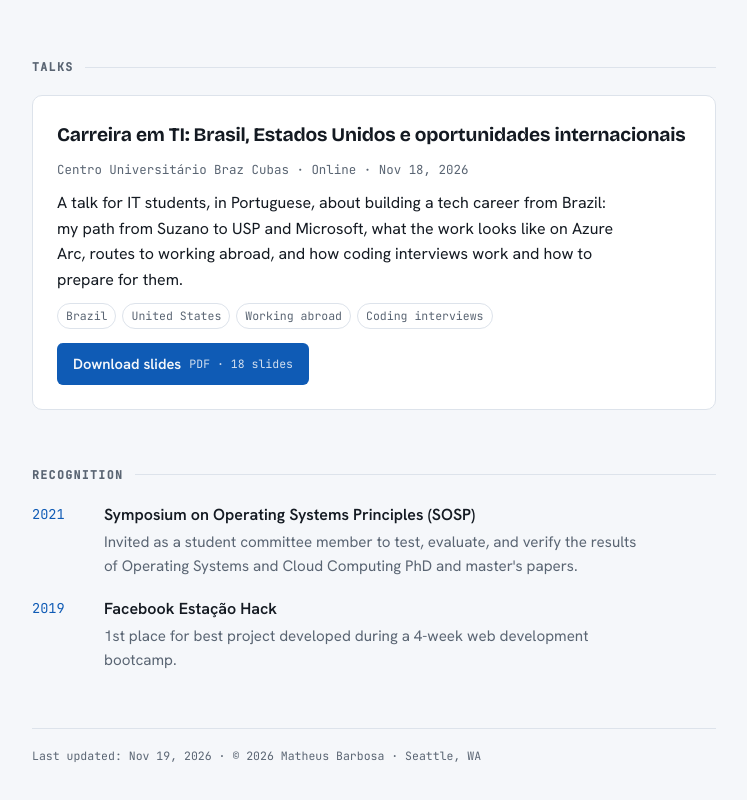
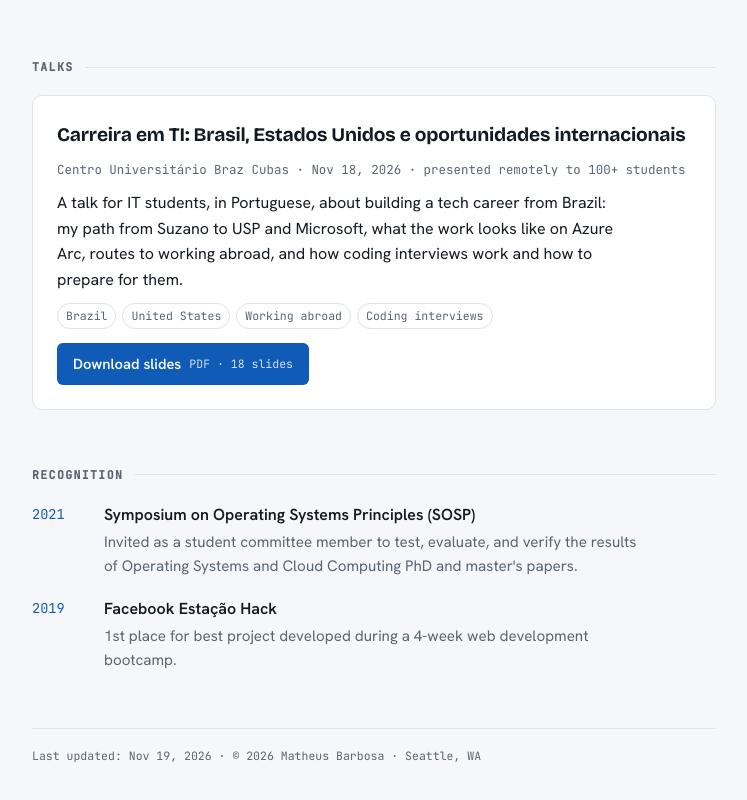
Before and after one commit to matheuscgh-ops/matheusresume, a plain HTML site: page index.html in a window 1280 px wide. Shown: the part 2946-3746 px from the top of the page, without its empty margins (448-1195 px from the left). Drawn offline with nearby package versions, Linux system fonts and the light colour scheme.

Commit message:
Add audience size to Braz Cubas talk

```diff
--- a/index.html
+++ b/index.html
@@ -366,7 +366,7 @@ section[id] { scroll-margin-top: 24px; }
       <h2 class="eyebrow"><span data-l="en">Talks</span><span data-l="pt">Palestras</span></h2>
       <article class="talk featured">
         <h3>Carreira em TI: Brasil, Estados Unidos e oportunidades internacionais</h3>
-        <div class="meta">Centro Universitário Braz Cubas · <span data-l="en">Online · Nov 18, 2026</span><span data-l="pt">Online · 18 de novembro de 2026</span></div>
+        <div class="meta">Centro Universitário Braz Cubas · <span data-l="en">Nov 18, 2026 · presented remotely to 100+ students</span><span data-l="pt">18 de novembro de 2026 · apresentada remotamente para mais de 100 alunos</span></div>
         <p data-l="en">A talk for IT students, in Portuguese, about building a tech career from Brazil: my path from Suzano to USP and Microsoft, what the work looks like on Azure Arc, routes to working abroad, and how coding interviews work and how to prepare for them.</p>
         <p data-l="pt">Palestra para estudantes de TI sobre construir uma carreira em tecnologia a partir do Brasil: minha trajetória de Suzano à USP e à Microsoft, como é o trabalho no Azure Arc, caminhos para trabalhar fora, e como funcionam as entrevistas de código e como se preparar.</p>
         <div class="talk-topics">
```
